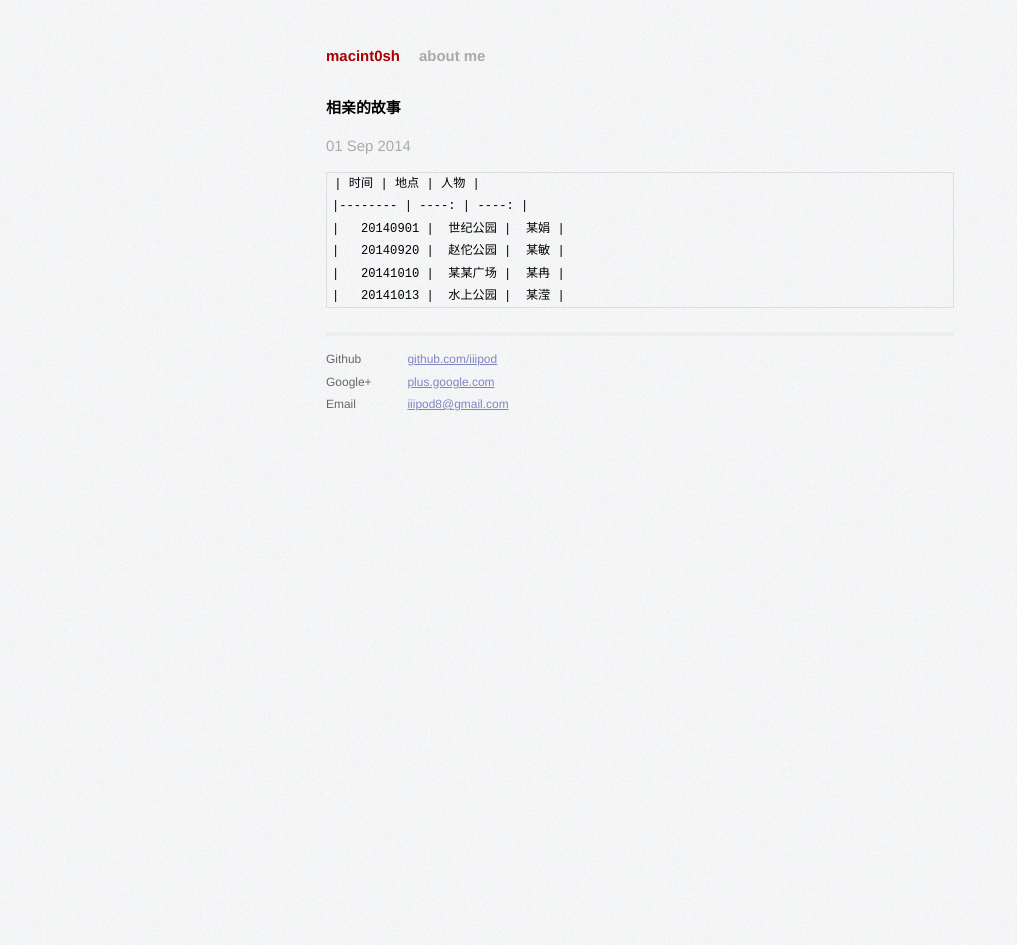
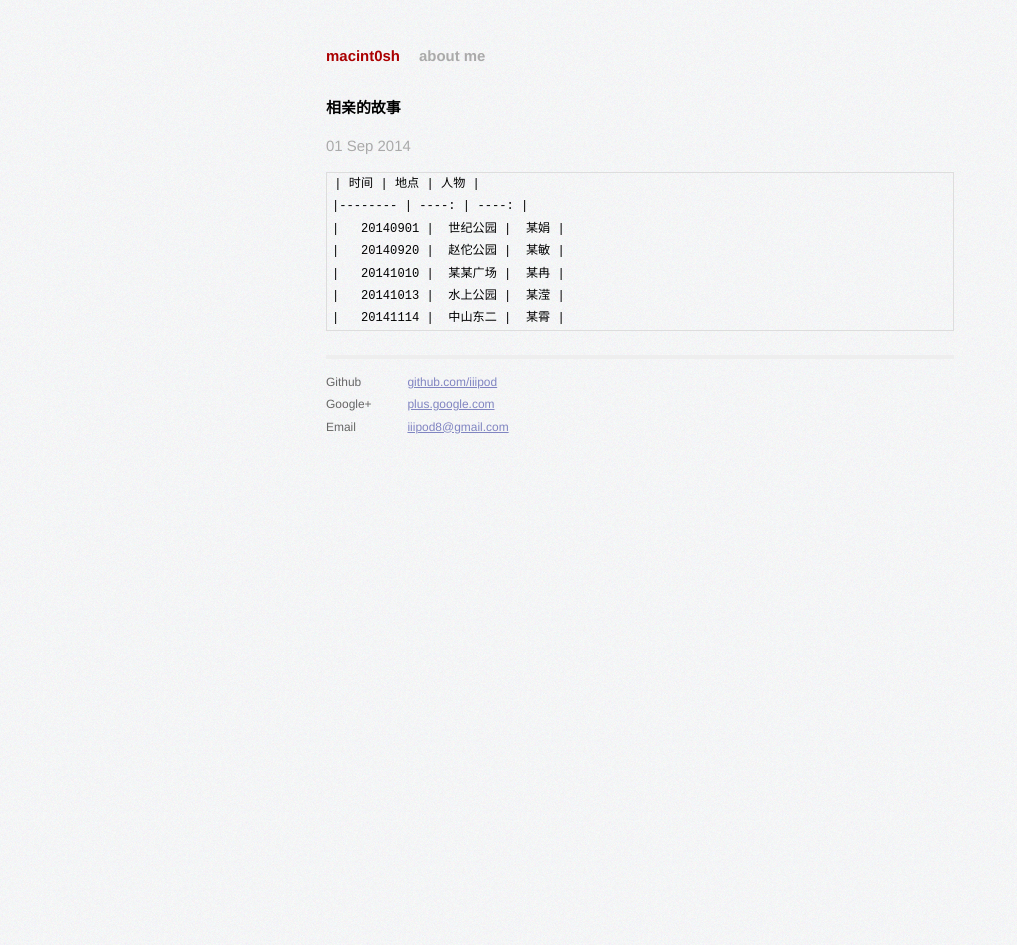
Before and after one commit to iiipod/iiipod.github.com, a Jekyll site: the page built from _posts/2014-09-01-相亲的故事.markdown, in a window 1280 px wide. Shown: the whole page, without its empty margins (0-1017 px from the left). Built offline with Jekyll 4.4.1, drawn with Linux system fonts in a browser that asks for light colours; Markdown is read by kramdown in place of the engine named in the settings.

Commit message:
2014年 11月 15日 星期六 15:35:09 CST

```diff
--- a/_posts/2014-09-01-相亲的故事.markdown
+++ b/_posts/2014-09-01-相亲的故事.markdown
@@ -11,3 +11,4 @@ author:
     |   20140920 |  赵佗公园 |  某敏 |
     |   20141010 |  某某广场 |  某冉 |
     |   20141013 |  水上公园 |  某滢 |
+    |   20141114 |  中山东二 |  某霄 |
```
